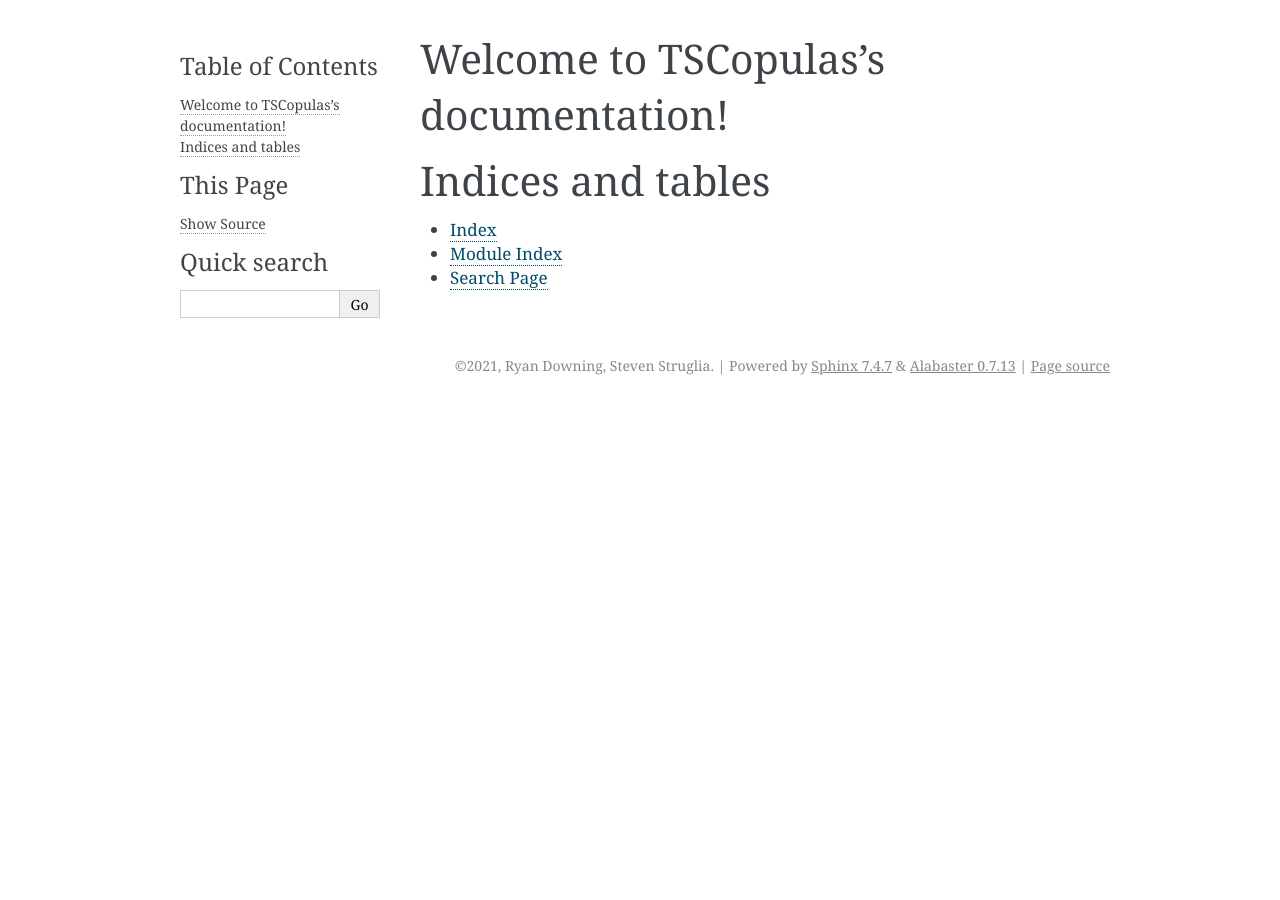
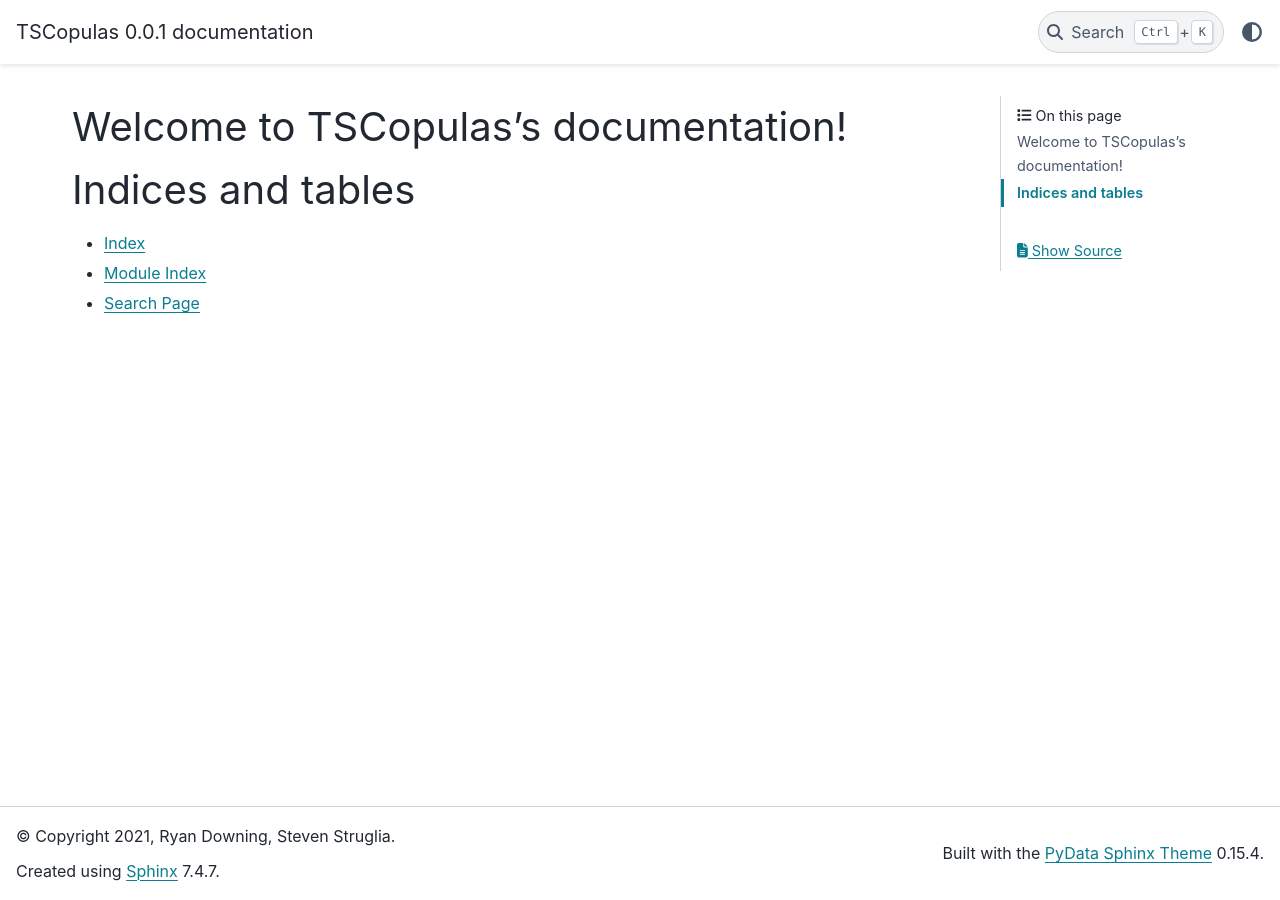
Before and after one commit to ryansdowning/TSCopulas, a Sphinx documentation site: the page built from docs/index.rst, in a window 1280 px wide. Built offline with Sphinx 7.4.7 and the PyData theme 0.15.4, drawn with Linux system fonts in a browser that asks for light colours.

Commit message:
fix(docs): Fixed documentation theme

```diff
--- a/docs/conf.py
+++ b/docs/conf.py
@@ -30,8 +30,7 @@ release = '0.0.1'
 # Add any Sphinx extension module names here, as strings. They can be
 # extensions coming with Sphinx (named 'sphinx.ext.*') or your custom
 # ones.
-extensions = [
-]
+extensions = ['sphinx.ext.autodoc', 'sphinx.ext.napoleon']
 
 # Add any paths that contain templates here, relative to this directory.
 templates_path = ['_templates']
@@ -47,7 +46,7 @@ exclude_patterns = ['_build', 'Thumbs.db', '.DS_Store']
 # The theme to use for HTML and HTML Help pages.  See the documentation for
 # a list of builtin themes.
 #
-html_theme = 'alabaster'
+html_theme = 'pydata_sphinx_theme'
 
 # Add any paths that contain custom static files (such as style sheets) here,
 # relative to this directory. They are copied after the builtin static files,
```
Also changed, not shown: 1 other file.
